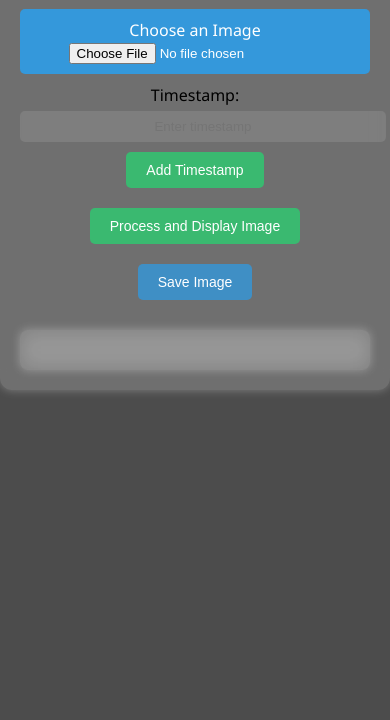
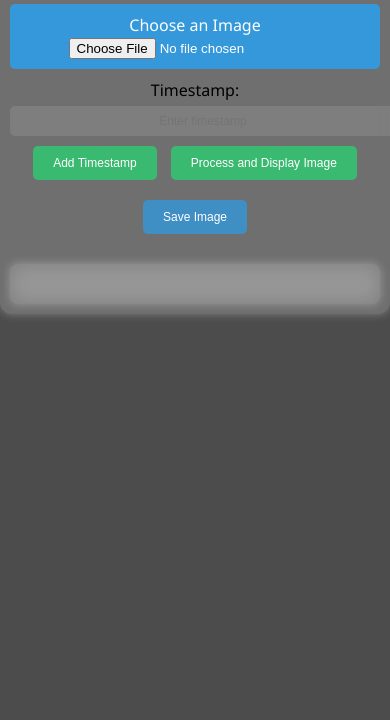
Before and after one commit to rohilkohli/Timestamping-tool, a plain HTML site: page index.html in a window 390 px wide. Shown: the part 124-844 px from the top of the page. Drawn offline with Linux system fonts and the light colour scheme.

Commit message:
Update style.css

```diff
--- a/style.css
+++ b/style.css
@@ -21,16 +21,18 @@ body {
 }
 
 .title-bar img {
-  max-height: 40px;
+  max-height: 30px;
 }
 
 .center-container {
   background: rgba(255, 255, 255, 0.2);
   backdrop-filter: blur(10px);
   border-radius: 12px;
-  padding: 80px 20px 20px;
+  padding: 20px;
   box-shadow: 0 0 10px rgba(255, 255, 255, 0.3);
   text-align: center;
+  max-width: 500px;
+  margin: 0 auto;
 }
 
 /* Logo container styles */
@@ -68,7 +70,7 @@ input[type="text"] {
   border: none;
   border-radius: 5px;
   margin-top: 5px;
-  width: 70%;
+  width: 100%;
   text-align: center;
 }
 
@@ -83,7 +85,7 @@ input[type="text"]:focus {
   border: none;
   border-radius: 5px;
   cursor: pointer;
-  margin: 10px;
+  margin: 10px 5px;
   font-size: 14px;
   transition: background 0.3s ease;
 }
@@ -99,7 +101,7 @@ input[type="text"]:focus {
   border: none;
   border-radius: 5px;
   cursor: pointer;
-  margin: 10px;
+  margin: 10px 5px;
   font-size: 14px;
   transition: background 0.3s ease;
 }
@@ -118,12 +120,24 @@ input[type="text"]:focus {
 }
 
 /* Media queries for responsiveness */
-@media only screen and (max-width: 768px) {
+@media only screen and (max-width: 600px) {
+  .title-bar img {
+    max-height: 25px;
+  }
+
   .center-container {
-    padding: 20px;
+    padding: 10px;
   }
 
   input[type="text"] {
-    width: 100%;
+    font-size: 12px;
+  }
+
+  .action-button {
+    font-size: 12px;
+  }
+
+  .action-button.save-button {
+    font-size: 12px;
   }
 }
```
